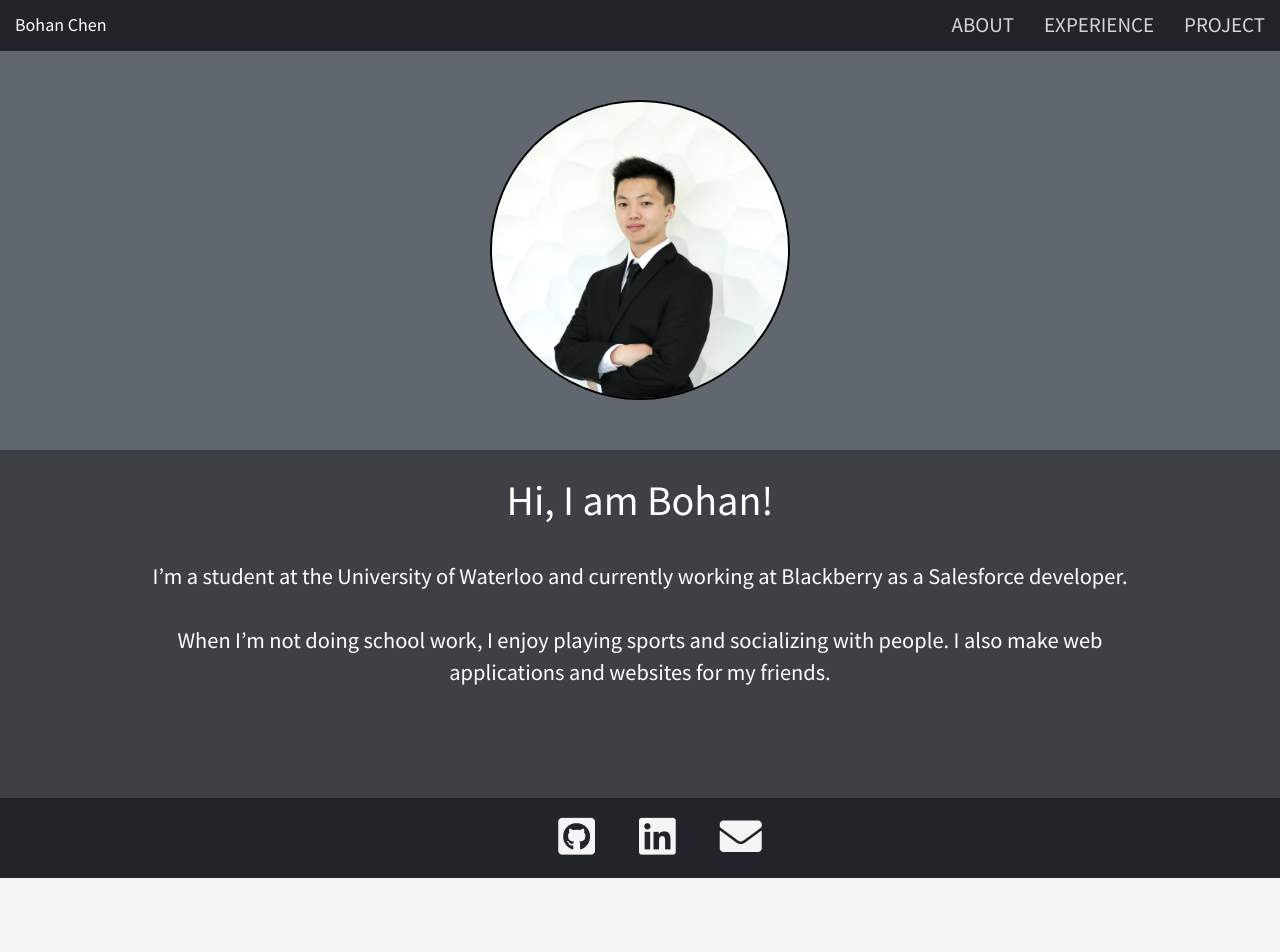
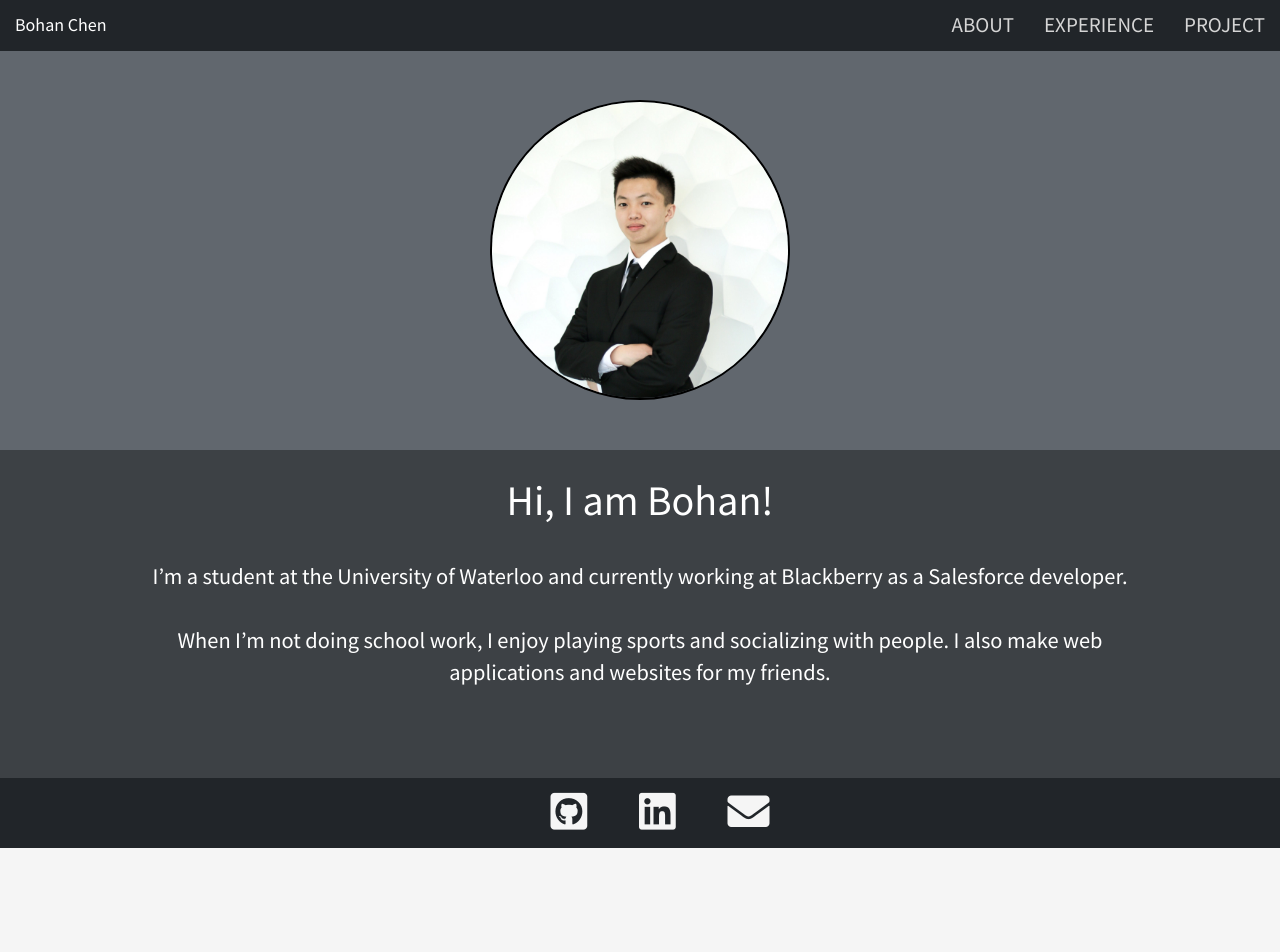
Before and after one commit to ballhan/personalWebsite, a plain HTML site: page index.html in a window 1280 px wide. Shown: the top 952 px of the page. Drawn offline with nearby package versions, Linux system fonts and the light colour scheme.

Commit message:
style change

```diff
--- a/CSS/style.css
+++ b/CSS/style.css
@@ -55,7 +55,7 @@ body {
 }
 
 .content-container {
-    padding: 0px 10% 100px 10%;
+    padding: 0px 10% 80px 10%;
     font-family: 'Source Sans Pro', sans-serif;
 }
 
@@ -155,13 +155,15 @@ body {
 /* Contact */
 
 .contact {
-    text-align: center;
+    font-size: 300%;
+    list-style-type: none;
+    text-align: center
 }
 
 .contact li {
-    font-size: 300%;
     display: inline-block;
-    margin: 10px 20px 10px 20px;
+    float: none;
+    margin: 5px 20px 5px 20px;
 }
 
 #github,
```
